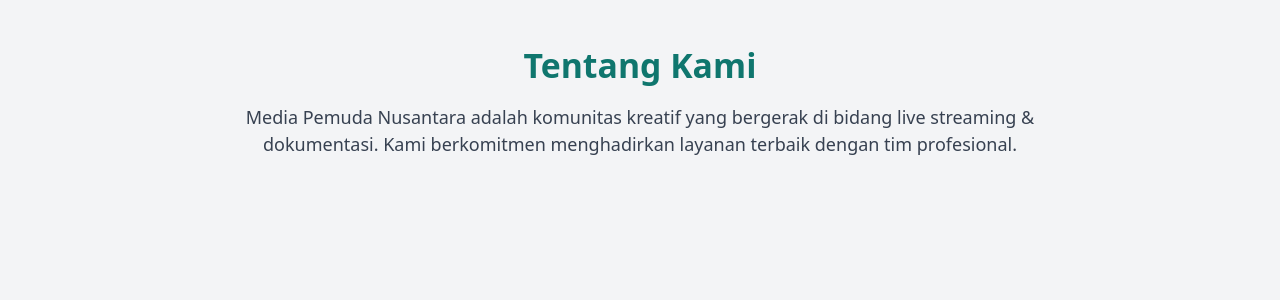
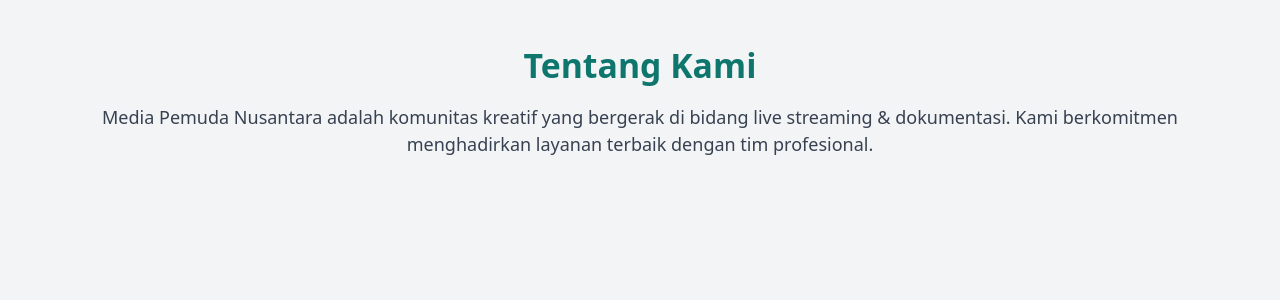
Before and after one commit to rickv-max/Mediapemudanusantara, a Next.js app: page /about in a window 1280 px wide. Shown: the top 300 px of the page. Built offline with nearby package versions, Linux system fonts and the light colour scheme.

Commit message:
Update page.tsx

```diff
--- a/app/about/page.tsx
+++ b/app/about/page.tsx
@@ -3,7 +3,7 @@
   return (
     <main className="py-10">
       <h1 className="text-2xl md:text-3xl font-bold text-teal-700 text-center">Tentang Kami</h1>
-      <p className="max-w-3xl mx-auto px-4 text-center text-gray-700 mt-4">
+      <p className="max-full mx-auto px-0 text-center text-gray-700 mt-4">
         Media Pemuda Nusantara adalah komunitas kreatif yang bergerak di bidang
         live streaming & dokumentasi. Kami berkomitmen menghadirkan layanan
         terbaik dengan tim profesional.
```
